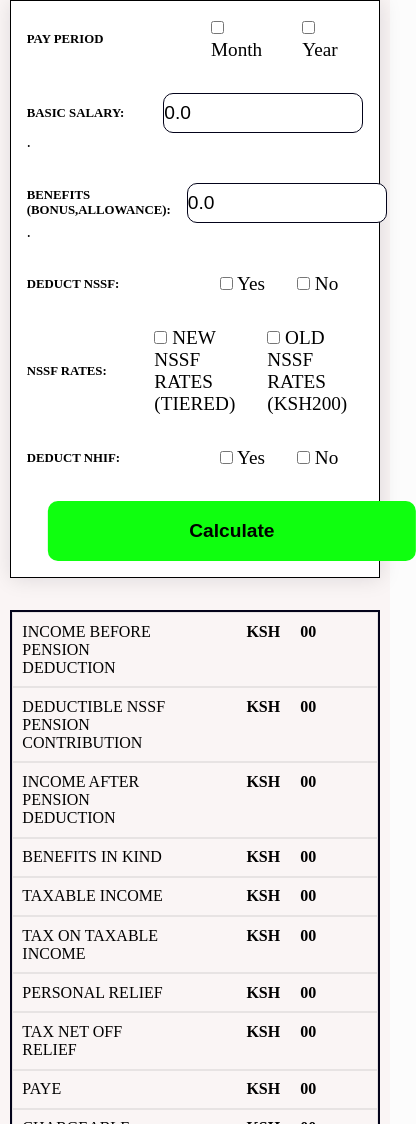
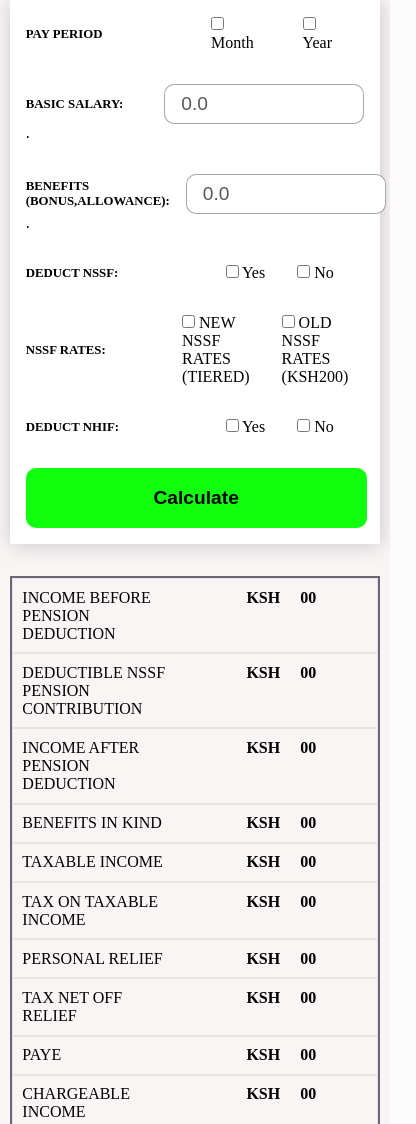
Before and after one commit to gbrowns/tax-calculator, a plain HTML site: page index.html in a window 390 px wide. Shown: the part 876-2000 px from the top of the page, 416 px wide, since content can reach past the window. Drawn offline with Linux system fonts and the light colour scheme.

Commit message:
modify styles

```diff
--- a/index.html
+++ b/index.html
@@ -186,7 +186,7 @@
 
                     <div class="row">
                         <div class="left-row">
-                            <h5>Nhif contribution>
+                            <h5>Nhif contribution</h5>
                         </div>
                         <div class="right-r">
                             <h6>KSH <span class="val11">00</span></h6>
--- a/public/assets/styles/_mobile.scss
+++ b/public/assets/styles/_mobile.scss
@@ -45,11 +45,16 @@
                             font-size: .8rem;
                         }
                     }
+                    .right-r{
+                        label{
+                            font-size: 1rem;
+                        }
+                    }
 
                 }
 
                 .calc-btn{
-                     width: 100%;
+                    width: 92% !important;
                     height: 50px;
                     margin: 1rem 0;
                     transform: translateX(0)
@@ -135,13 +140,21 @@
                         padding-right: 0;
                         h5{
                             font-size: .8rem;
+                            height: 5vh;
+                        }
+                    }
+                    .right-r{
+
+                        input[type="text"]{
+                            width: 100%;
+
                         }
                     }
 
                 }
 
                 .calc-btn{
-                     width: 100%;
+                    width: 90% !important;
                     height: 50px;
                     margin: 1rem 0;
                     transform: translateX(0)
--- a/public/assets/styles/_tablet.scss
+++ b/public/assets/styles/_tablet.scss
@@ -32,7 +32,6 @@
             border: none;
             form{
                 width: 95%;
-                border: 1px solid;
                 margin: 1rem 0;;
                 .row{
                     padding: 1rem 1rem;
@@ -42,10 +41,10 @@
                 }
 
                 .calc-btn{
-                    width: 100%;
+                    width: 95%;
                     height: 60px;
-                    margin: 1rem 0;
-                    transform: translateX(10%)
+                    margin: 1rem 1rem;
+                    transform: translateX(0)
                 }
 
             }
--- a/public/assets/styles/style.scss
+++ b/public/assets/styles/style.scss
@@ -104,7 +104,7 @@ main{
             position: relative;
             width: 60%;
             background-color: #fff;
-            box-shadow: 1px 1px 20px rgba(3, 3, 26, 0.116);
+            box-shadow: 1px 1px 20px rgba(3, 3, 26, 0.205);
             .row{
                 display: grid;
                 grid-template-columns: repeat(2, 1fr);
@@ -128,10 +128,12 @@ main{
                     input[type="text"]{
                         width: 200px;
                         height: 40px;
-                        border: 1.5px solid rgb(3, 3, 26);
+                        border: 1.5px solid rgba(3, 3, 26, 0.356);
                         border-radius: 10px;
                         outline: none;
                         font-size: 1.2rem;
+                        padding-left: 1rem;
+                        color: rgba(0, 0, 0, 0.658);
 
                     }
                     label{
@@ -174,7 +176,7 @@ main{
 
         form{
             position: relative;
-            border: 2px solid rgb(3, 3, 26);
+            border: 2px solid rgba(3, 3, 26, 0.582);
             width: 60%;
             .row{
                 position: relative;
```
Also changed, not shown: public/assets/styles/style.css, 1 other file.
